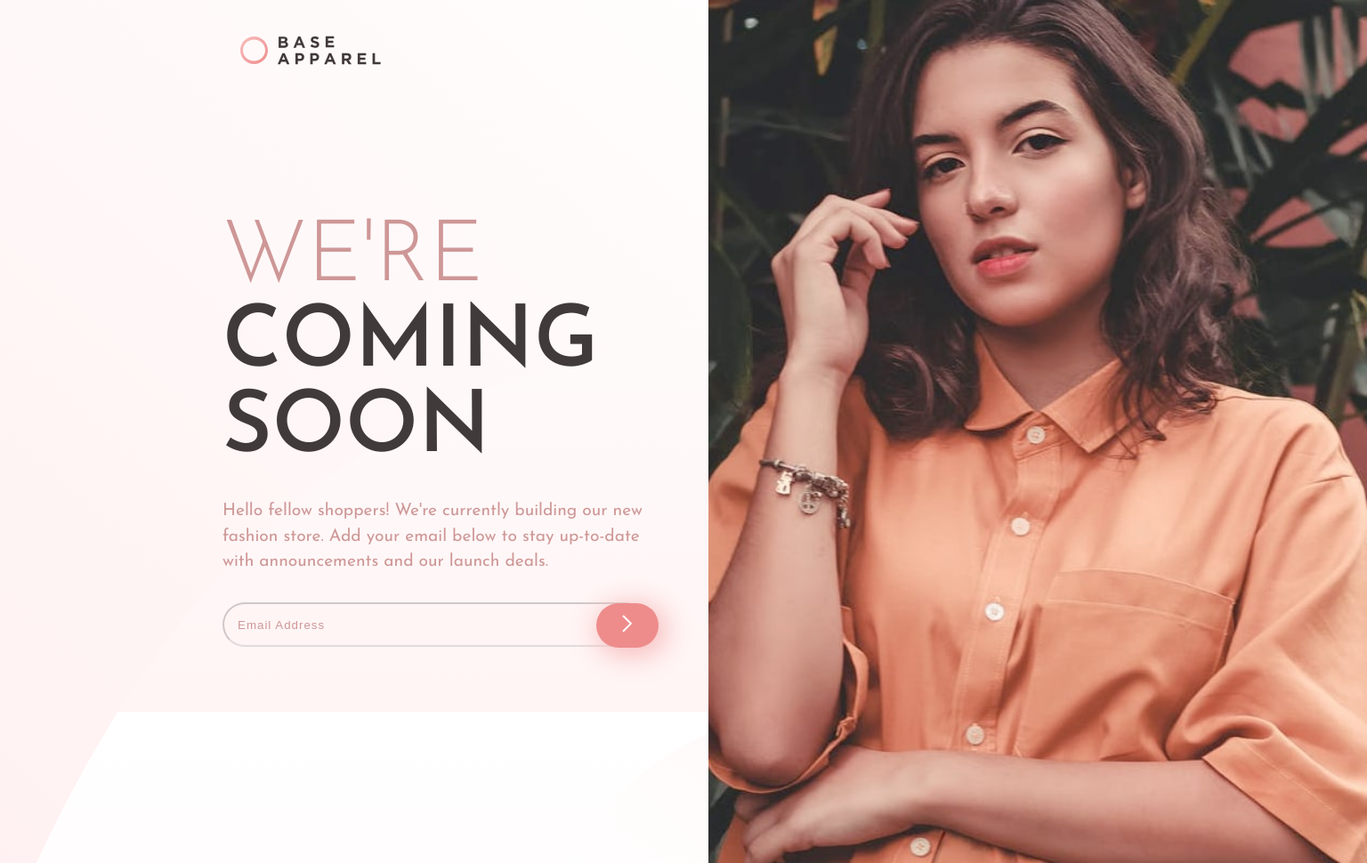
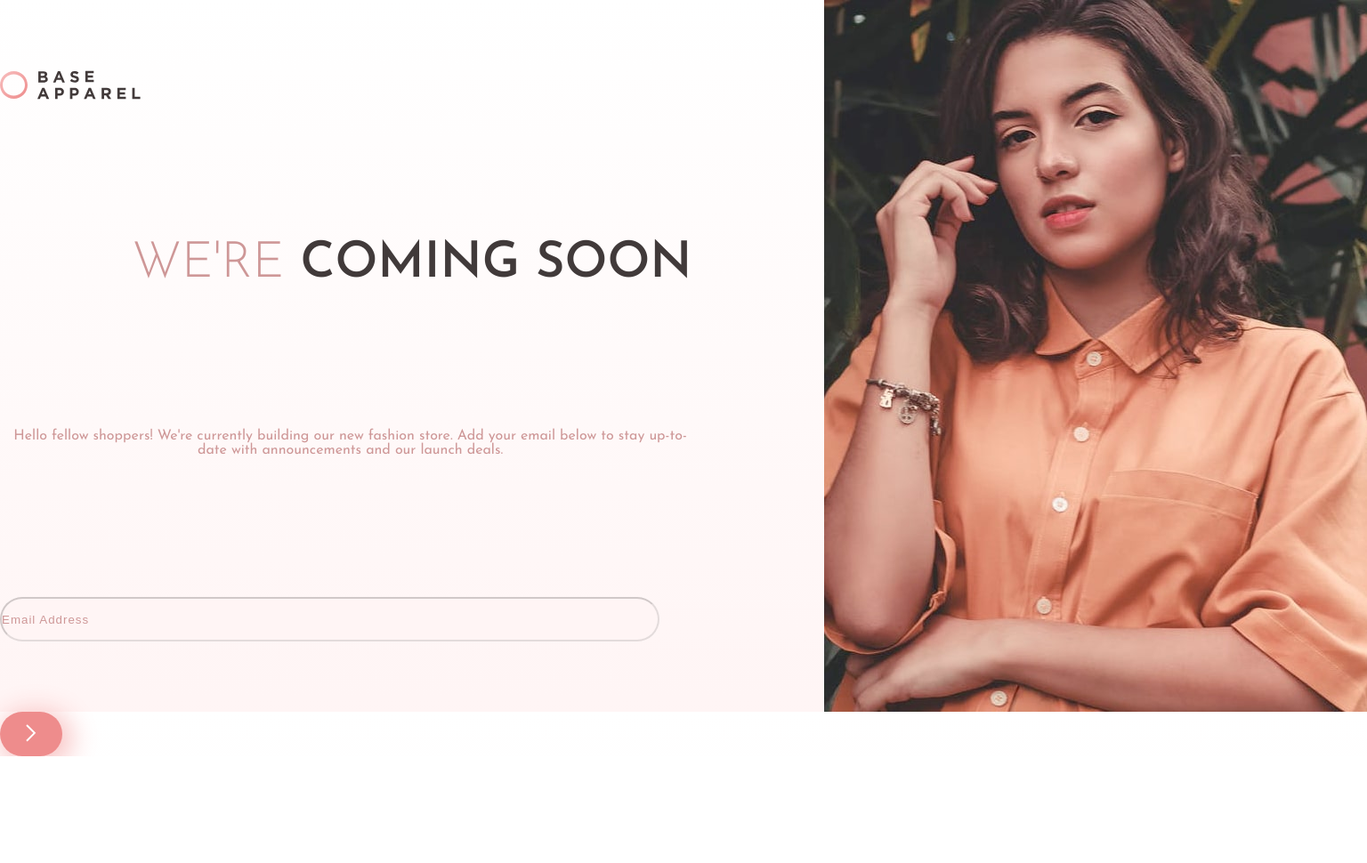
Before and after one commit to eCuevasCeballos/base-apparel-coming-soon-master, a plain HTML site: page index.html in a window 1536 px wide. Shown: the whole page at 89% size. After the commit the page ends 850 px from the top, so only its background shows below. Drawn offline with Linux system fonts and the light colour scheme.

Commit message:
desktop view fix

```diff
--- a/style.css
+++ b/style.css
@@ -105,63 +105,36 @@ body {
   display: none;
 }
 
-@media screen and (min-width: 1440px) {
-  body {
-    background-color: white;
+@media screen and (min-width: 700px) {
+  body{
     overflow: hidden;
   }
-  .hero-mobile {
+ .main-container{
+  width: 100%;
+  height: 100%;
+  display: grid;
+  grid-template-columns: 2fr 1fr;
+  align-items: center;
+ }
+ .hero-mobile{
   display: none;
  }
-  .main-container {
-    display: grid;
-    background: url("./images/bg-pattern-desktop.svg") no-repeat center/cover;
-    padding-left: 250px;
-    align-items: center;
-    align-content: center;
-    height: 970px;
-    max-width: 1205px;
+ .hero-desktop{
+  display: block;
+  grid-column: 2 / 3;
+  grid-row: 1 / 5;
+  align-self: center;
  }
-  .brand-logo {
-    position: absolute;
-    top: 0;
-    left: 240px;
-  }
-  .header {
-    grid-column: 1 / 2;
-    text-align: start;
-    font-size: 6rem;
-    width: 50%;
-  }
-  .text {
-    grid-column: 1 / 2;
-    text-align: start;
-    font-size: 1.2rem;
-    line-height: 1.5;
-    margin-left: 0;
-    width: 50%;
-  }
-  .email {
+ .header, .text, .email, .icon-error,.error-msg, .brand-logo{
   grid-column: 1 / 2;
   margin: 0;
-    width: 50%;
+  padding: 0;
  }
-  .hero-desktop {
-    display: flex;
-    position: absolute;
-    height: 970px;
-    width: auto;
-    top: 0;
-    right: 0;
+ .submit{
+  position: relative;
+  margin: 0;
  }
-  .submit {
-    margin-left: 420px;
-    margin-top: 435px;
-  }
-  .icon-error {
-    margin-left: 550px;
-  }
-  .error-msg {
-    margin-left: 200px;
+ .icon-error, .icon-error{
+  position: relative;
  }
 }
```
Lines whose indentation alone changed are shown as unchanged.
